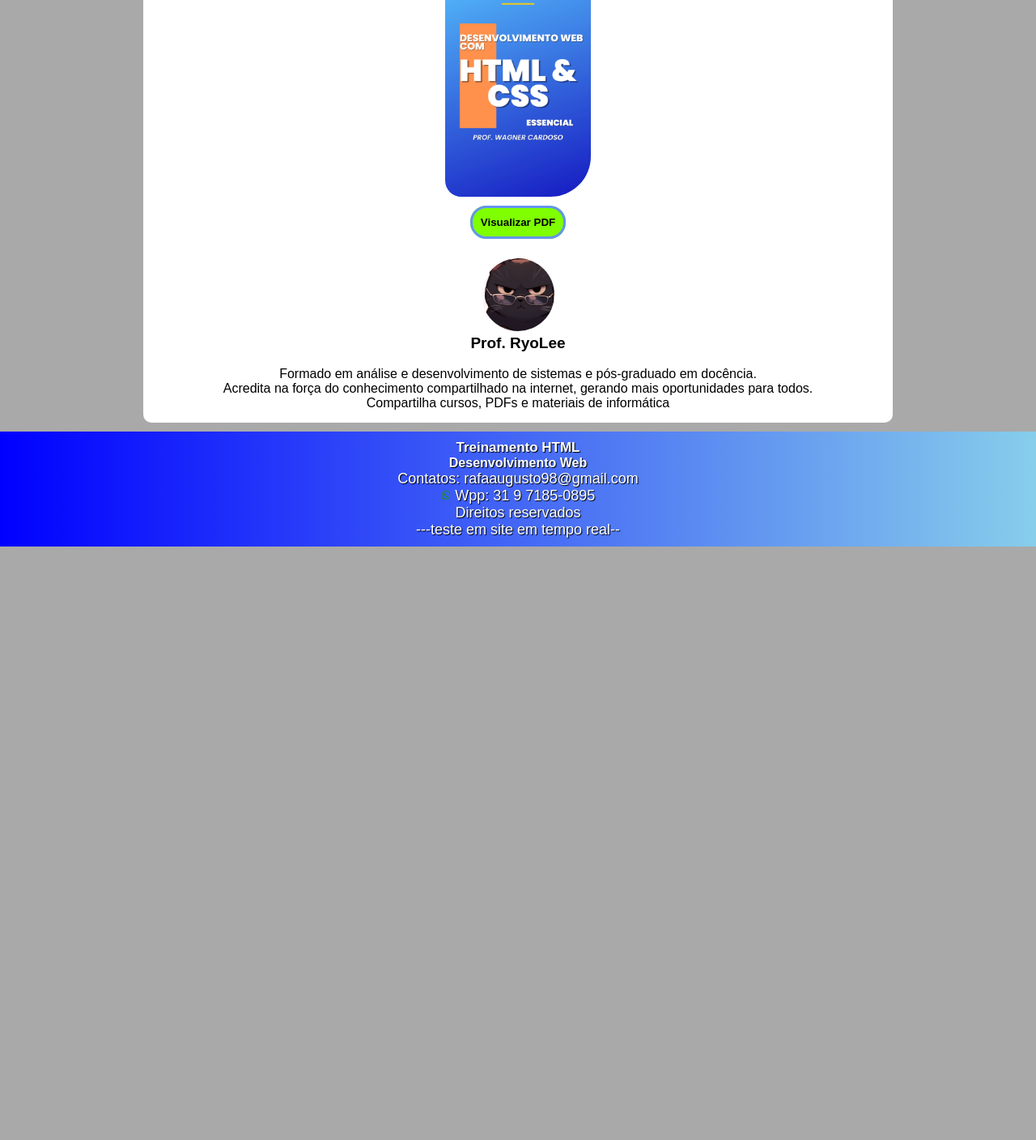
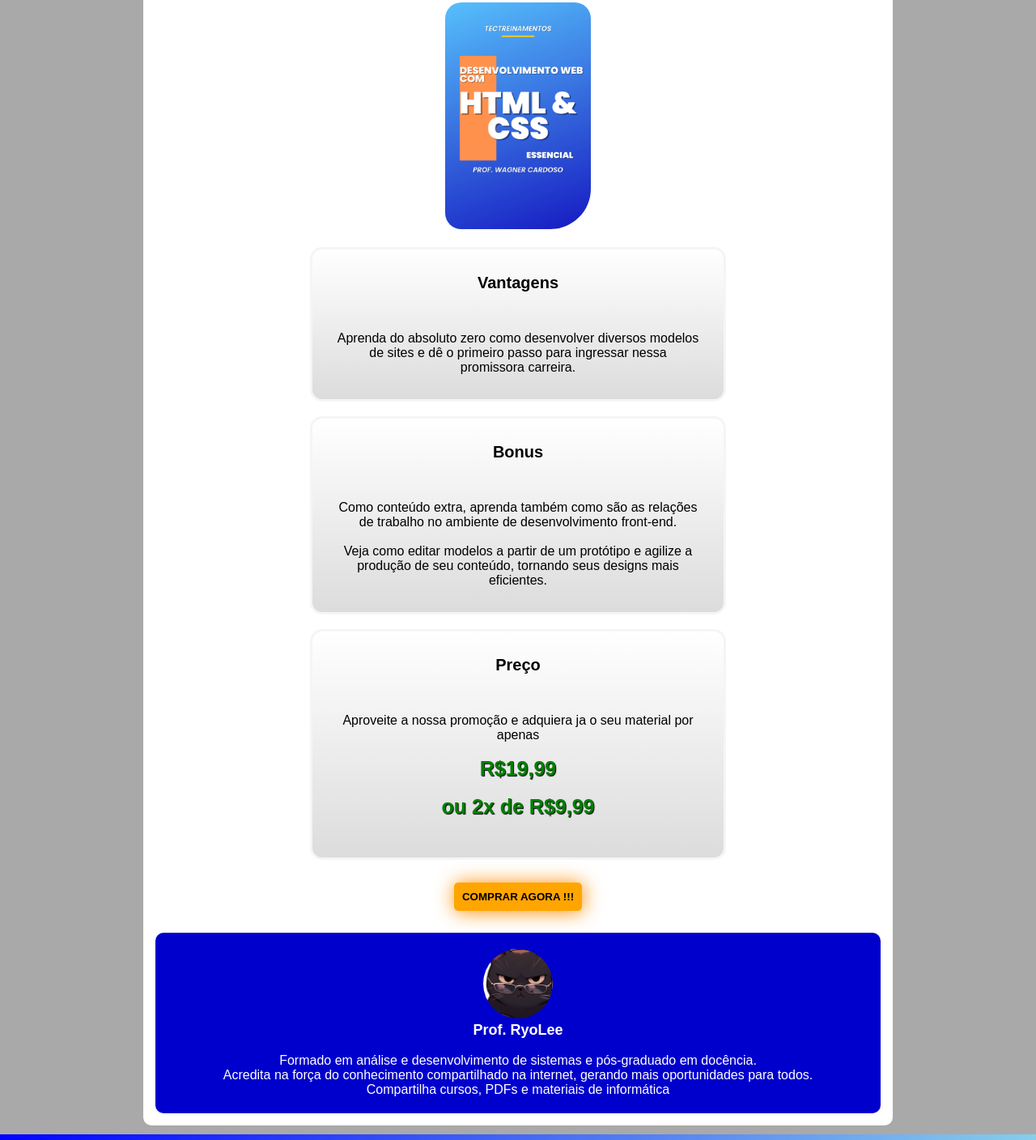
Before and after one commit to RyoLee526/E-book, a plain HTML site: page index.html in a window 1280 px wide. Shown: the part 179-1587 px from the top of the page at 81% size. Before the commit the page ends 854 px from the top, so only its background shows below. Drawn offline with Linux system fonts and the light colour scheme.

Commit message:
Add files via upload

```diff
--- a/css/estilo.css
+++ b/css/estilo.css
@@ -74,15 +74,17 @@
 		}
 
 		h2{
-			font-size: 1.9rem;
+			font-size: 2rem;
+			padding-bottom: 3rem;
 		}
 
 		h3{
-			font-size: 1.7rem;
+			font-size: 1.8rem;
 		}
 
 		h4{
-			font-size: 1.6rem;
+			font-size: 1.7rem;
+
 		}
 
 
@@ -217,20 +219,50 @@
 			text-decoration: none; /* coloca uma linha em baixo do link */
 			font-weight: bold;
 			padding: 5px;
-			background-color: #7FFF00	;
-			/* border-color: #6A5ACD; /* altera a cor da borda */
+			background-color: rgb(255,165,0);/* border-color: #6A5ACD; /* altera a cor da borda */
+			padding-left: 60px;
+			padding-right: 60px ;
 			color: #000000;
 			padding: 10px;
-			border: solid #6495ED;
-			border-radius: 20px;
+			/* border: solid #6495ED; */
+			border-radius: 5px;
+			box-shadow: 1px 1px 25px rgba(255,140,0,2);/* sobra para a caixa */
+
 		}
 
 		a:hover{ /* para fazer alteraçães nos links */
-			color: #000080; /* altera a cor da escrita */
-			border: solid;
+			/* color: #000080; /* altera a cor da escrita */
+			/* border: solid; */
+			background-color: rgb(255,144,0);
 		}
 
 		.wpp-logo{
 			width: 1%;
 			height:1%;
 		}
+
+		.sobre{
+			width: 50%;
+			text-align: center;
+			border-radius: 15px 15px 15px 15px;
+			border: solid rgba(245, 245, 245, 1);
+			margin: 0 auto; /* teoricamente centraliza a DIV */
+			padding-top: 30px;
+			padding: 3rem;
+			background: linear-gradient(to bottom, #fff, #DCDCDC)
+		}
+
+		.professor{
+			text-align: center;
+			color: #fff;
+			background-color: #0000CD;
+			padding: 2rem;
+			border-radius: 10px 10px 10px 10px;
+		}
+
+		#preço{
+			font-size: 2.5rem;
+			color: rgb(0,128,0);
+			font: bold;
+			text-shadow: 1px 1px 1px #000; /* serve para da um sombra para o elemento */
+		}
--- a/index.html
+++ b/index.html
@@ -12,6 +12,7 @@
 </head>
 
 <body>
+
 	<header>
 		<!-- neste modelo o header ficara vazio -->
 
@@ -20,27 +21,68 @@
 
 		<br>
 		<section class="conteudo-topo">
+
+		<div class="professor">
 			<h1> Visualize agora mesmo o E-Book: <br> Desenvolvimento front-end para iniciantes </h1>
+		</div>
+
 		<br>
 		<figure>
 			<img class="imagem-site" src="img/capa-ebook.png" alt="primeira imagem do site">
 		</figure>
+
 		<br>
 
-			<button> <a href="img/ebook.pdf" target="blank"> <!-- BLANK serve para abrir uma nova aba clicando no link --> Visualizar PDF </a> </button>
+		<div class="sobre">
+			<h2>Vantagens</h2>
+			<br>
+			<p>Aprenda do absoluto zero como desenvolver diversos modelos de sites e dê o primeiro passo para ingressar nessa promissora carreira. </p>
+
+		</div>
+
+		<br>
+
+		<div class="sobre">
+			<h2>Bonus</h2>
+			<br>
+			<p>Como conteúdo extra, aprenda também como são as relações de trabalho no ambiente de desenvolvimento front-end. </p>
+			<br>
+			<p>Veja como editar modelos a partir de um protótipo e agilize a produção de seu conteúdo, tornando seus designs mais eficientes.</p>
+
+		</div>
+
+		<br>
+
+		<div class="sobre">
+			<h2>Preço</h2>
+			<br>
+			<p>Aproveite a nossa promoção e adquiera ja o seu material por apenas</p>
+			<br>
+			<h4 id="preço">R$19,99</h4> <br> <h4 id="preço"> ou 2x de R$9,99</h4>
+			<br>
+
+
+		</div>
+
+		<br><br>
+		<button> <a href="img/ebook.pdf" target="blank"> <!-- BLANK serve para abrir uma nova aba clicando no link --> COMPRAR AGORA !!! </a> </button>
 		<br><br>
 
 		<br>
 
+		<div class="professor">
+
 			<figure>
 				<img class="imagem-site" id="prof" src="img/12345.jpg" alt="foto do autor">
 			</figure>
-		<h2>Prof. RyoLee</h2>
+			<h3>Prof. RyoLee</h3>
 
 			<br>
 			<p>Formado em análise e desenvolvimento de sistemas e pós-graduado em docência.</p>
 			<p>Acredita na força do conhecimento compartilhado na internet, gerando mais oportunidades para todos.</p>
 			<p>Compartilha cursos, PDFs e materiais de informática</p>
+
+		</div>
 
 		</section>
 
```
Also changed, not shown: 1 other file. Lines whose indentation alone changed are shown as unchanged.
